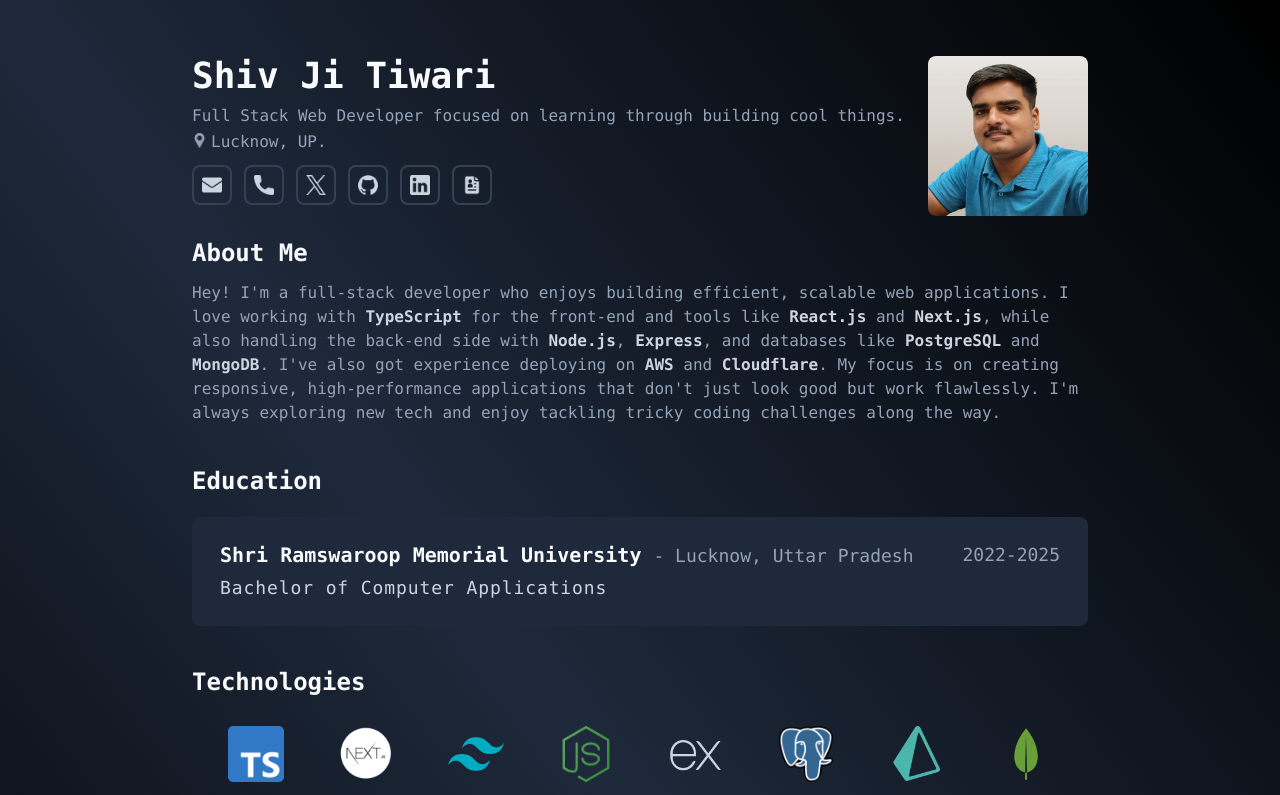
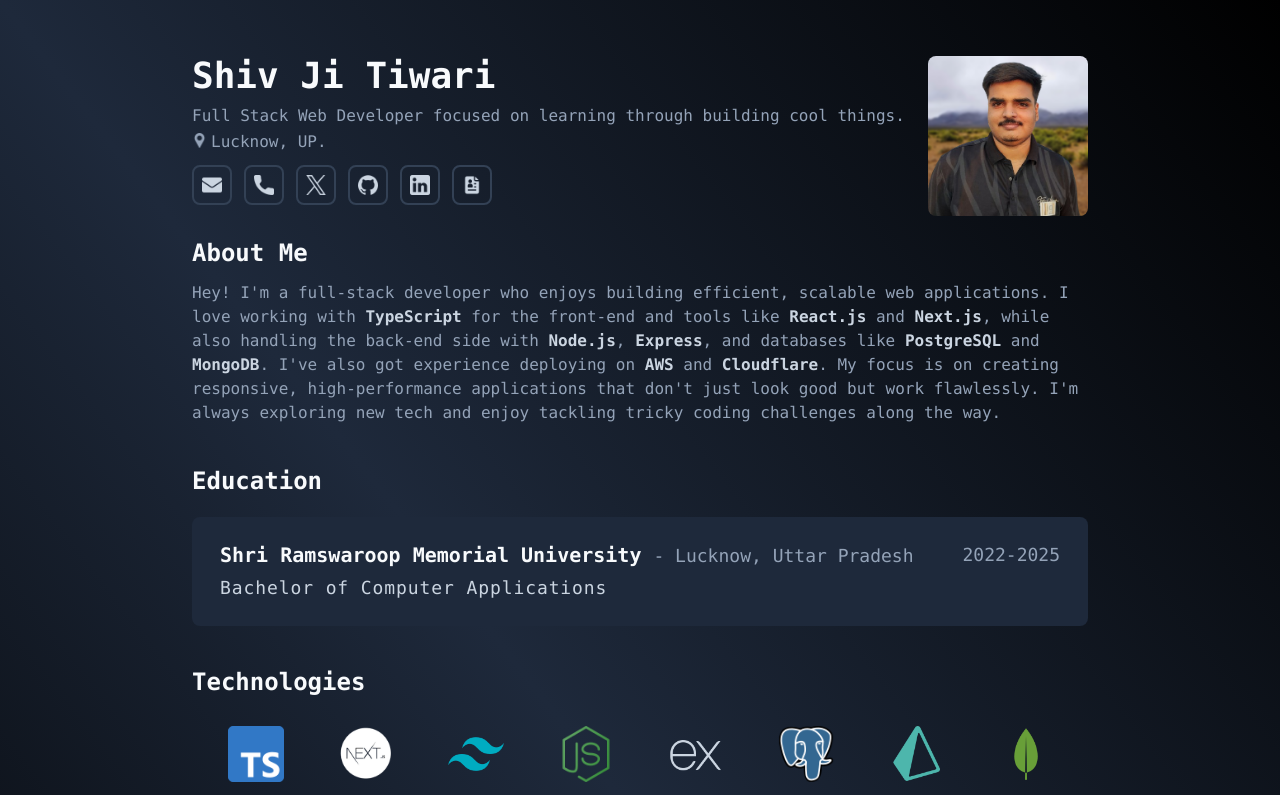
Before and after one commit to shivdotsol/portfolio, a React (Vite) app: page / in a window 1280 px wide. Shown: the top 795 px of the page. Built offline with nearby package versions, Linux system fonts and the light colour scheme.

Commit message:
profile-pic updated

```diff
--- a/src/IntroDiv.tsx
+++ b/src/IntroDiv.tsx
@@ -48,7 +48,7 @@ function IntroDiv() {
                     </div>
                 </div>
                 <div className="absolute top-0 right-0 h-28 w-28 lg:h-40 lg:w-40 rounded-lg overflow-hidden">
-                    <ImageDiv imgSrc="/profile-pic.png" />
+                    <ImageDiv imgSrc="/profile-pic-1.png" />
                 </div>
             </div>
             {/* about me */}
```
Also changed, not shown: public/profile-pic-1.png (added).
